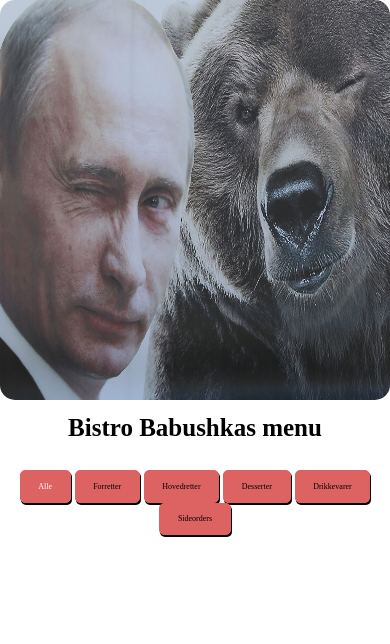
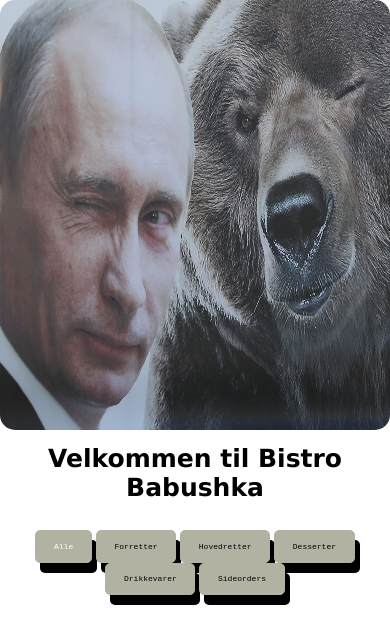
Before and after one commit to ande8239/bistro_baba, a plain HTML site: page index.html in a window 390 px wide. Drawn offline with Linux system fonts and the light colour scheme; no server answers.

Commit message:
css edit

```diff
--- a/index.html
+++ b/index.html
@@ -28,7 +28,7 @@
     </header>
 
     <!--       Opret knapper og sæt placer i midten af sitet-->
-    <h1>Bistro Babushkas menu</h1>
+    <h1>Velkommen til Bistro Babushka</h1>
     <nav>
         <br>
         <div style="text-align: center;">
--- a/style.css
+++ b/style.css
@@ -23,7 +23,7 @@
 
    h1 {
        text-align: center;
-       font-family: 'Montserrat';
+       font-family: Verdana, bold, sans-serif;
        margin: 10px;
        font-size: 25px;
 
@@ -33,7 +33,7 @@
 
 
    h2 {
-       font-family: 'Montserrat';
+       font-family: Verdana, bold, sans-serif;
        font-size: 16px;
        margin: 10px;
 
@@ -41,7 +41,7 @@
    }
 
    p {
-       font-family: 'Montserrat';
+       font-family: Verdana, bold, sans-serif;
        font-size: 12px;
        line-height: 1.8rem;
        margin: 10px;
@@ -57,21 +57,21 @@
    }
 
    button {
-       font-family: 'Montserrat';
-       padding: 1.35em 2.2em;
-       border: 0.2em solid #dd6363;
+       font-family: monospace, bold, sans-serif;
+       padding: 1.45em 2.5em;
+       border: 0.5em solid cadetblue;
        text-decoration: none;
-       font-weight: 300;
-       font-size: 11px;
+       font-weight: 400;
+       font-size: 12px;
        color: black;
        transition: all 0.2s;
-       box-shadow: 1px 2px black;
-       border-radius: 5px;
-       background-color: #dd6363;
+       box-shadow: 2px 4px black;
+       border-radius: 8px;
+       background-color: cadetblue;
    }
 
    #russia {
-       height: 400px;
+       height: 430px;
        width: 100%;
    }
 
@@ -107,16 +107,16 @@
        width: 60vw;
        height: 80vh;
        margin: 4rem auto;
-       background-color: white;
+       background-color: #B2B2A2;
        border-radius: 15px;
 
    }
 
    #luk {
        position: fixed;
-       font-family: 'Montserrat';
+       font-family: Georgia, bold, sans-serif;
        padding: 1.35em 2.2em;
-       border: 0.2em solid #dd6363;
+       border: 0.2em solid #B2B2A2;
        text-decoration: none;
        font-weight: 300;
        font-size: 10px;
@@ -124,7 +124,7 @@
        transition: all 0.2s;
        box-shadow: 1px 2px black;
        border-radius: 5px;
-       background-color: #dd6363;
+       background-color: #B2B2A2;
        top: 5vw;
        right: 21vw;
    }
@@ -142,7 +142,7 @@
    }
 
    #popop p {
-       font-family: 'Montserrat';
+       font-family: 'Verdana';
        margin-left: 20px;
 
    }
@@ -162,11 +162,11 @@
    @media (max-width:600px) {
        button {
            padding: 1.35em 2.2em;
-           border: 0.2em solid #dd6363;
+           border: 0.2em solid #B2B2A2;
            font-size: 8px;
            transition: all 0.2s;
-           box-shadow: 1px 2px black;
+           box-shadow: 5px 10px black;
            border-radius: 5px;
-           background-color: #dd6363;
+           background-color: #B2B2A2;
        }
    }
```
